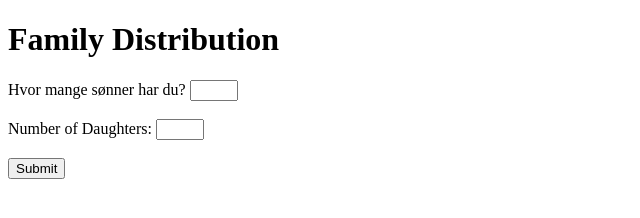
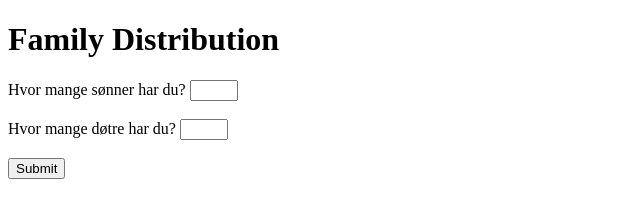
Before and after one commit to Niels510/Test, a plain HTML site: page index.html in a window 1280 px wide. Shown: the full height of the page, 0-640 px from the left. Drawn offline with nearby package versions, Linux system fonts and the light colour scheme.

Commit message:
Update index.html

```diff
--- a/index.html
+++ b/index.html
@@ -9,7 +9,7 @@
     <form id="familyForm">
         <label for="numSons">Hvor mange sønner har du?</label>
         <input type="number" id="numSons" name="numSons" min="0" max="7" required><br><br>
-        <label for="numDaughters">Number of Daughters:</label>
+        <label for="numDaughters">Hvor mange døtre har du?</label>
         <input type="number" id="numDaughters" name="numDaughters" min="0" max="7" required><br><br>
         <input type="submit" value="Submit">
     </form>
```
